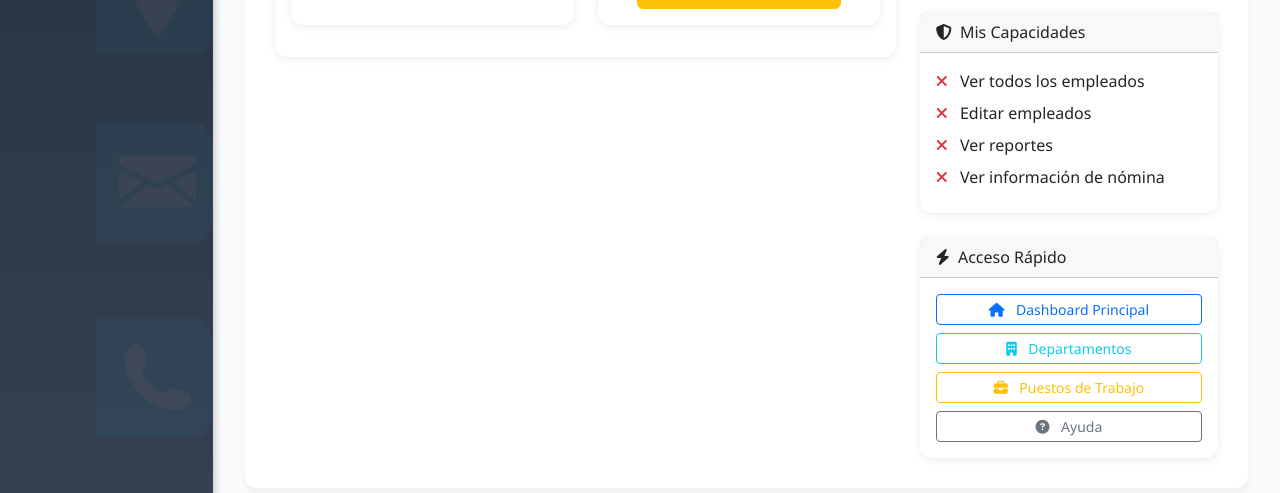
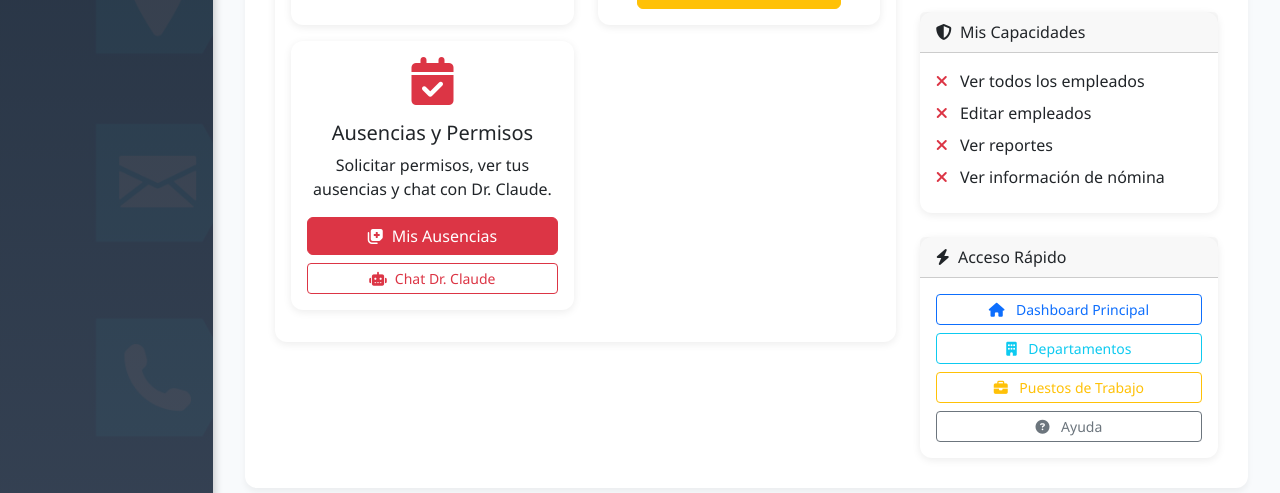
Before and after one commit to Jaisartuyk/euro-security, a Django app: template templates/employees/employee_dashboard.html in a window 1280 px wide. Shown: the part 718-1211 px from the top of the page. Run offline with Django 4.2, Linux system fonts and the light colour scheme; the template is opened without the code that fills it, so the values that code supplies are empty.

Commit message:
FEATURE: Integrar sistema de ausencias en employee_dashboard
 INTEGRACIÓN COMPLETADA:
- Tarjeta de Ausencias y Permisos para TODOS los empleados
- Botón: Mis Ausencias (medical_dashboard)
- Botón: Chat Dr. Claude (chat_claude)
- Tarjeta de Aprobación para Supervisores/Admin
- Botón: Revisar Solicitudes (supervisor_leaves)
- Botón: Dashboard Médico HR (hr_medical_dashboard)

 PERMISOS POR ROL:
- Todos: Ver sus ausencias + Chat Claude
- Supervisor/Management/Full: + Aprobar ausencias de equipo

 UI/UX:
- Tarjeta con borde rojo (danger) para ausencias
- Iconos: calendar-check, notes-medical, robot
- Botones con grid layout
- Integrado con permisos existentes

 RESULTADO:
- Sistema de ausencias visible en dashboard
- Acceso rápido según rol
- UX consistente con diseño actual

```diff
--- a/templates/employees/employee_dashboard.html
+++ b/templates/employees/employee_dashboard.html
@@ -110,6 +110,25 @@
                         </div>
                     </div>
 
+                    <!-- Ausencias y Permisos (Todos los empleados) -->
+                    <div class="col-md-6 mb-3">
+                        <div class="card border-danger h-100">
+                            <div class="card-body text-center">
+                                <i class="fas fa-calendar-check fa-3x text-danger mb-3"></i>
+                                <h5 class="card-title">Ausencias y Permisos</h5>
+                                <p class="card-text">Solicitar permisos, ver tus ausencias y chat con Dr. Claude.</p>
+                                <div class="d-grid gap-2">
+                                    <a href="{% url 'attendance:medical_dashboard' %}" class="btn btn-danger">
+                                        <i class="fas fa-notes-medical me-2"></i>Mis Ausencias
+                                    </a>
+                                    <a href="{% url 'attendance:chat_claude' %}" class="btn btn-outline-danger btn-sm">
+                                        <i class="fas fa-robot me-2"></i>Chat Dr. Claude
+                                    </a>
+                                </div>
+                            </div>
+                        </div>
+                    </div>
+
                     <!-- Acciones de Supervisor -->
                     {% if permission_level in 'supervisor,management,full' %}
                         <div class="col-md-6 mb-3">
@@ -121,6 +140,24 @@
                                     <a href="{% url 'employees:team' %}" class="btn btn-success">
                                         <i class="fas fa-users me-2"></i>Ver Equipo
                                     </a>
+                                </div>
+                            </div>
+                        </div>
+
+                        <div class="col-md-6 mb-3">
+                            <div class="card border-warning h-100">
+                                <div class="card-body text-center">
+                                    <i class="fas fa-user-check fa-3x text-warning mb-3"></i>
+                                    <h5 class="card-title">Aprobar Ausencias</h5>
+                                    <p class="card-text">Revisar y aprobar solicitudes de ausencias de tu equipo.</p>
+                                    <div class="d-grid gap-2">
+                                        <a href="{% url 'attendance:supervisor_leaves' %}" class="btn btn-warning">
+                                            <i class="fas fa-clipboard-check me-2"></i>Revisar Solicitudes
+                                        </a>
+                                        <a href="{% url 'attendance:hr_medical_dashboard' %}" class="btn btn-outline-warning btn-sm">
+                                            <i class="fas fa-hospital me-2"></i>Dashboard Médico
+                                        </a>
+                                    </div>
                                 </div>
                             </div>
                         </div>
```
